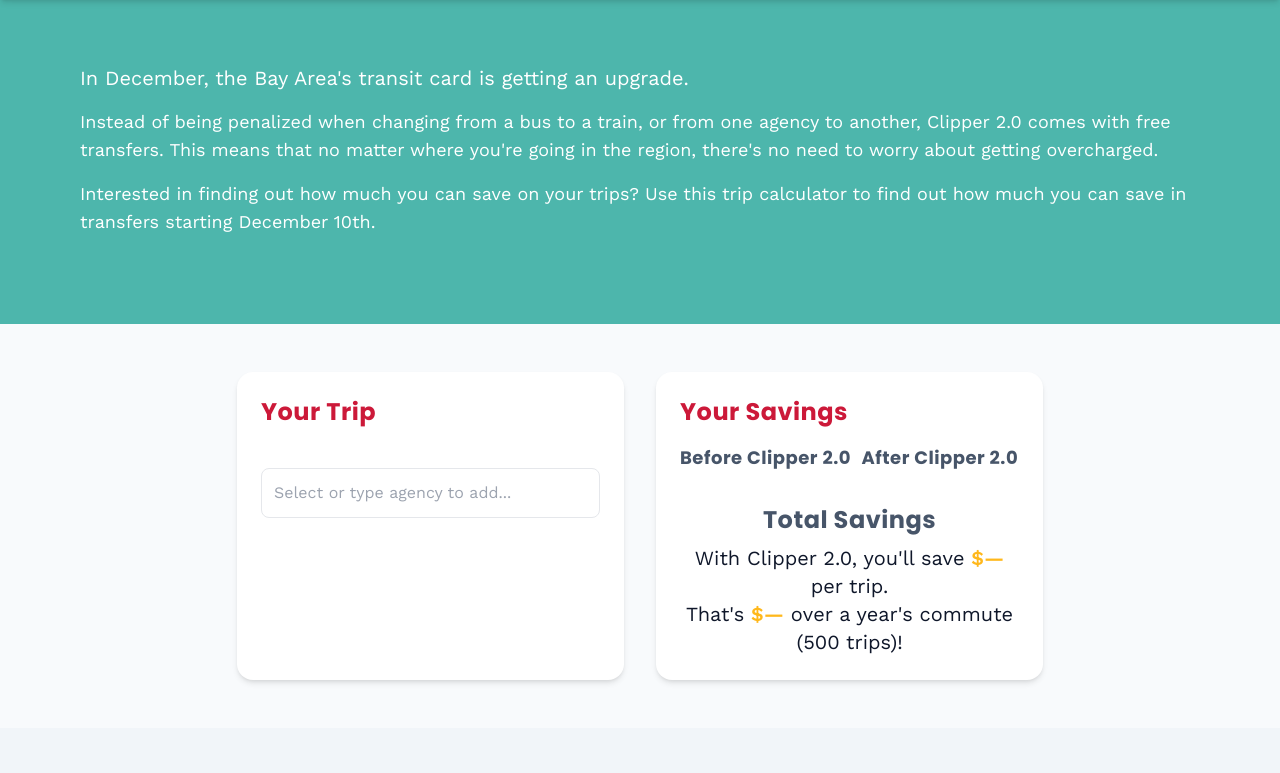
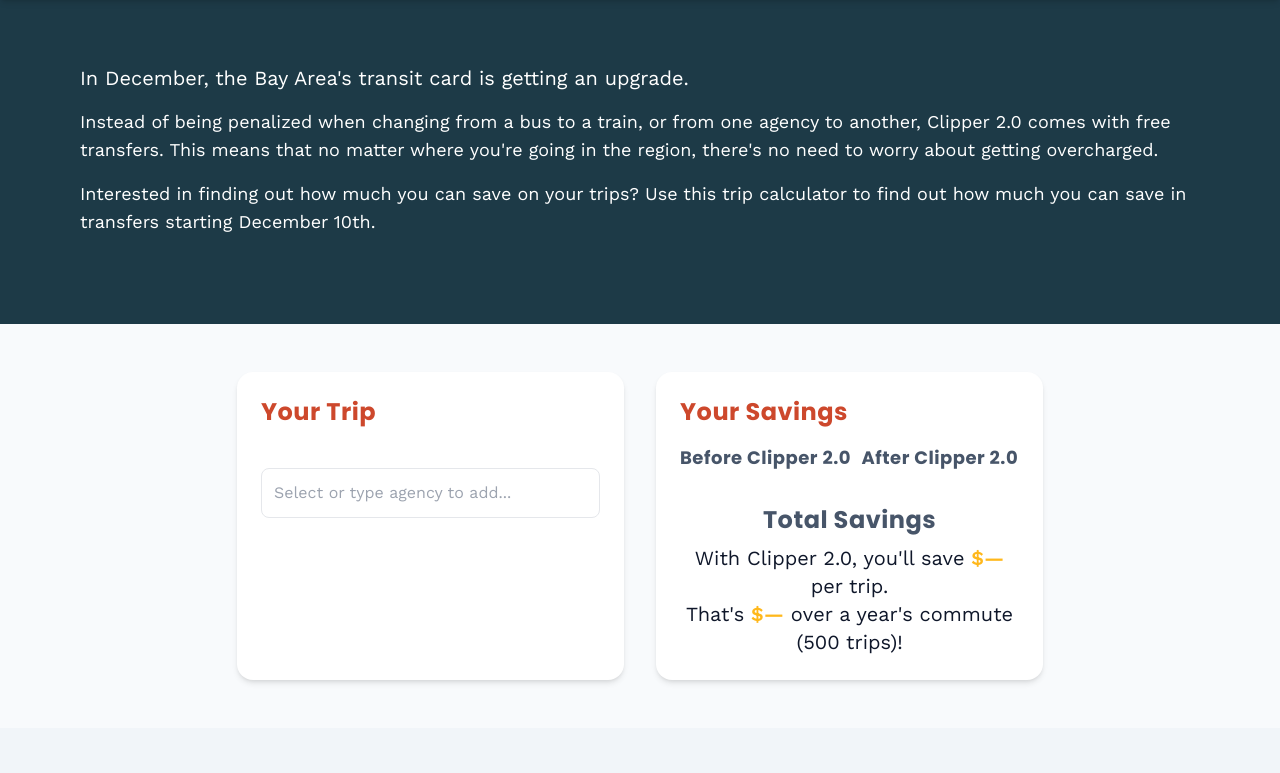
Before and after one commit to tschuy/clipper2-savings-calculator, a website with bundled scripts: page public/index.html in a window 1280 px wide. Shown: the part 64-837 px from the top of the page. Built offline with nearby package versions, Linux system fonts and the light colour scheme.

Commit message:
style: better colors

```diff
--- a/public/index.html
+++ b/public/index.html
@@ -11,9 +11,9 @@
     :root {
       --font-heading: 'Poppins', sans-serif;
       --font-body: 'Work Sans', sans-serif;
-    --transbay-red: #CC1939;
+    --transbay-red: #cd482c;
     --bay-gold: #ffb81c;
-    --muted-teal: #4DB6AC;
+    --muted-teal: #1d3a47;
     }
 
     body {
```
